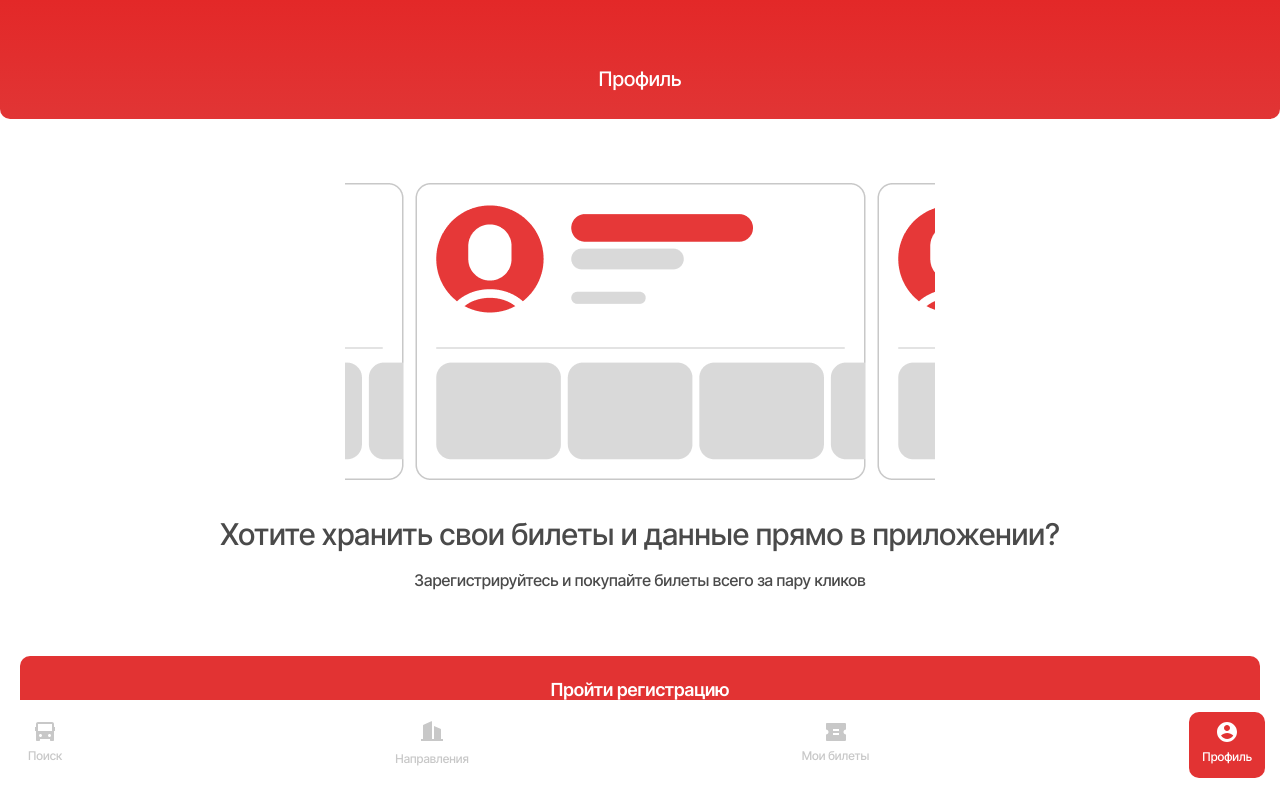
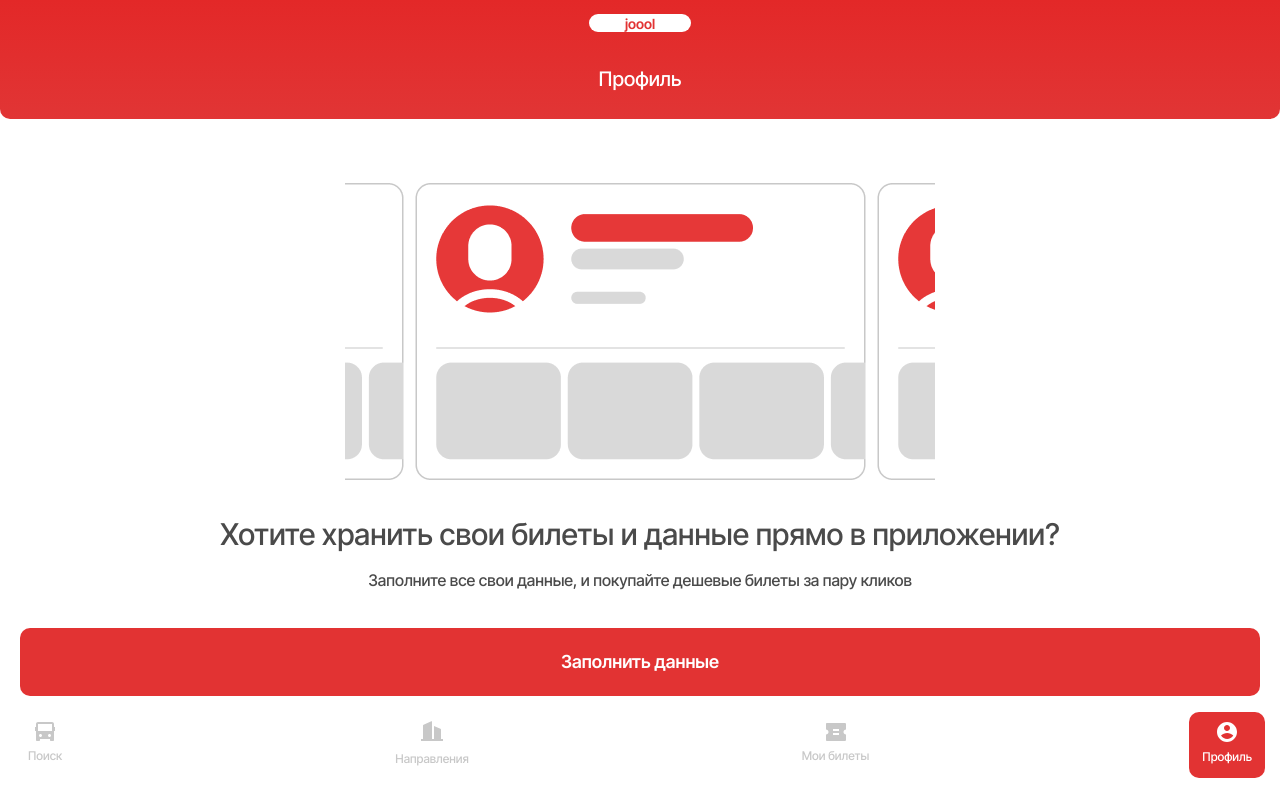
Before and after one commit to Arsik0153/kazbus, a Next.js app: page /profile in a window 1280 px wide. Shown: the top 800 px of the page. Built offline with nearby package versions, Linux system fonts and the light colour scheme; no server answers.

Commit message:
Add logo badge

```diff
--- a/src/app/(mobile)/layout.tsx
+++ b/src/app/(mobile)/layout.tsx
@@ -1,3 +1,4 @@
+import BadgeLogo from '@/components/badge-logo';
 import NavBar from '@/components/nav-bar';
 
 export default function RootLayout({
@@ -7,6 +8,7 @@ export default function RootLayout({
 }>) {
     return (
         <div className="flex min-h-screen items-stretch">
+            <BadgeLogo />
             <div className="mb-[90px] flex-1">{children}</div>
             <NavBar />
         </div>
--- a/src/app/(mobile)/profile/unauthorized/index.tsx
+++ b/src/app/(mobile)/profile/unauthorized/index.tsx
@@ -25,21 +25,14 @@ const UnauthorizedProfilePage = () => {
                     Хотите хранить свои билеты и данные прямо в приложении?
                 </p>
                 <p className="mt-4 text-center text-base font-medium text-[#4A4A4A]">
-                    Зарегистрируйтесь и покупайте билеты всего за пару кликов
+                    Заполните все свои данные, и покупайте дешевые билеты за
+                    пару кликов
                 </p>
                 <Link href="/profile/registration" passHref>
-                    <Button variant="secondary" className="mb-3 mt-16">
-                        Пройти регистрацию
+                    <Button variant="secondary" className="mb-3 mt-9">
+                        Заполнить данные
                     </Button>
                 </Link>
-                <div className="mt-4 text-center">
-                    <Link
-                        href="/profile/login"
-                        className="mx-auto text-lg font-normal text-[#4A4A4A] underline"
-                    >
-                        Войти
-                    </Link>
-                </div>
                 <StartSettings />
                 <div className="mt-11 pb-[20px]">
                     <div className="flex w-full flex-row items-center justify-center gap-3 rounded-[50px] bg-[#EFEFEF] p-2">
--- /dev/null
+++ b/src/components/badge-logo.tsx
@@ -0,0 +1,11 @@
+import React from 'react';
+
+const BadgeLogo = () => {
+    return (
+        <div className="absolute left-1/2 top-[14px] z-[1000] flex h-[18px] w-[102px] -translate-x-1/2 transform items-center justify-center rounded-full bg-white text-[14px] font-semibold tracking-[-3%] text-[#E23333]">
+            joool
+        </div>
+    );
+};
+
+export default BadgeLogo;
```
